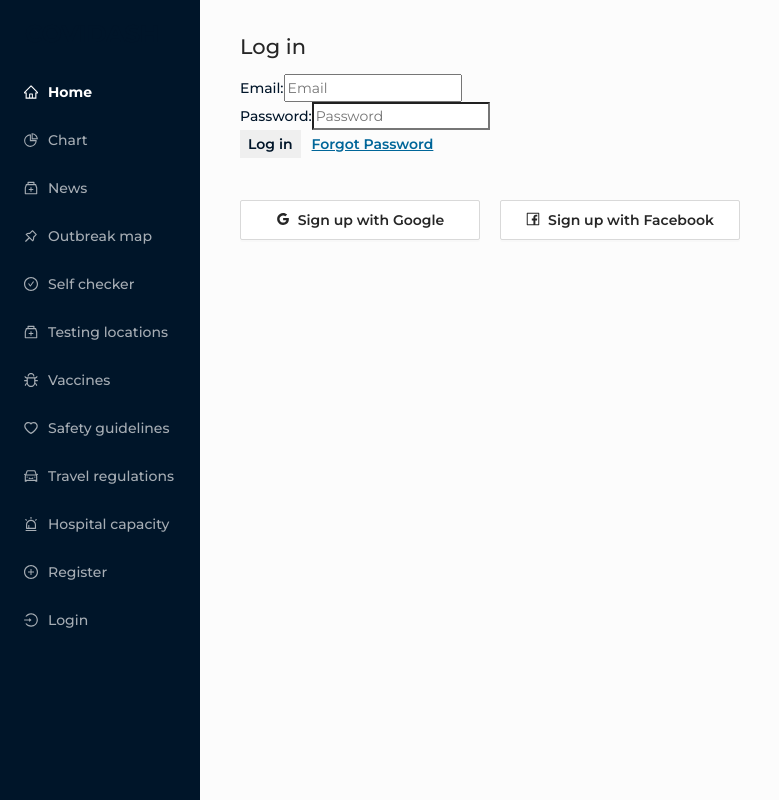
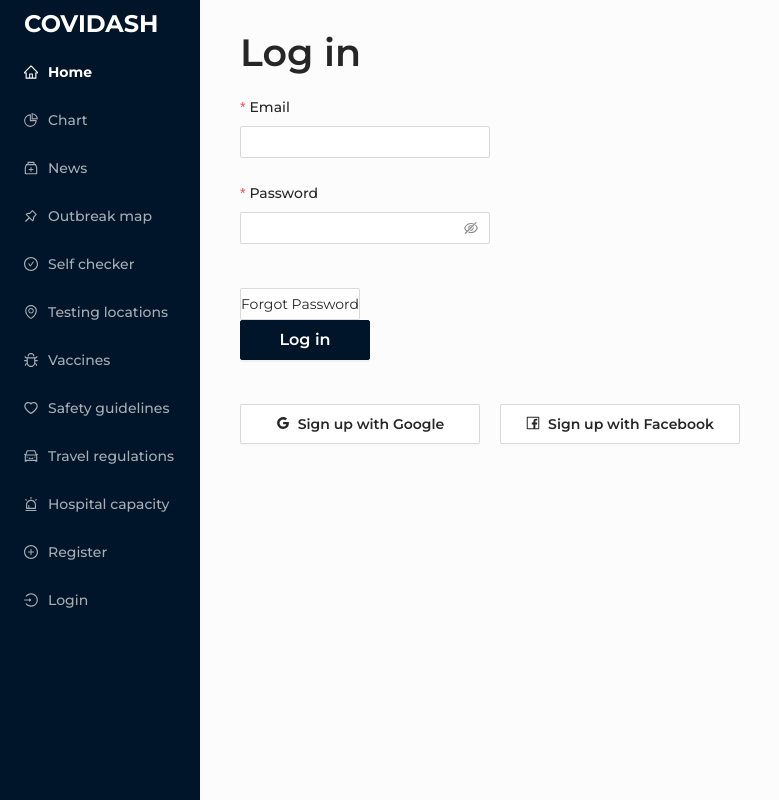
Before and after one commit to irfanShaikh4421/COVIDASH, a React (Create React App) app in the folder client/: page /login in a window 1280 px wide. Shown: the whole page, without its empty margins (0-779 px from the left). Built offline with nearby package versions, Linux system fonts and the light colour scheme; no server answers.

Commit message:
changed logo color, updated forgot pass button

```diff
--- a/client/src/components/Navigation.js
+++ b/client/src/components/Navigation.js
@@ -17,8 +17,8 @@ import {
 	HomeOutlined,
 	CheckCircleOutlined,
 	LoginOutlined,
-	LogoutOutlined,
 	PlusCircleOutlined,
+	EnvironmentOutlined,
 } from '@ant-design/icons';
 
 const { Sider } = Layout;
@@ -37,10 +37,10 @@ const Navigation = () => {
 						left: 0,
 					}}
 				>
-					<div className="logo">
-						<p>COVIDASH</p>
-					</div>{' '}
 					<Menu theme="dark" defaultSelectedKeys={['1']} mode="inline">
+						<Menu.Item key="1" className="logo">
+							<Link to="/">COVIDASH</Link>
+						</Menu.Item>
 						<Menu.Item key="1" icon={<HomeOutlined />}>
 							<Link to="/">Home</Link>
 						</Menu.Item>
@@ -56,7 +56,7 @@ const Navigation = () => {
 						<Menu.Item key="5" icon={<CheckCircleOutlined />}>
 							<Link to="/symptoms">Self checker</Link>
 						</Menu.Item>
-						<Menu.Item key="6" icon={<MedicineBoxOutlined />}>
+						<Menu.Item key="6" icon={<EnvironmentOutlined />}>
 							<Link to="/testing">Testing locations</Link>
 						</Menu.Item>
 						<Menu.Item key="7" icon={<BugOutlined />}>
@@ -94,10 +94,10 @@ const Navigation = () => {
 						left: 0,
 					}}
 				>
-					<div className="logo">
-						<p>COVIDASH</p>
-					</div>{' '}
 					<Menu theme="dark" defaultSelectedKeys={['1']} mode="inline">
+						<Menu.Item key="1" className="logo">
+							<Link to="/">COVIDASH</Link>
+						</Menu.Item>
 						<Menu.Item key="1" icon={<HomeOutlined />}>
 							<Link to="/">Home</Link>
 						</Menu.Item>
@@ -113,7 +113,7 @@ const Navigation = () => {
 						<Menu.Item key="5" icon={<CheckCircleOutlined />}>
 							<Link to="/symptoms">Self checker</Link>
 						</Menu.Item>
-						<Menu.Item key="6" icon={<MedicineBoxOutlined />}>
+						<Menu.Item key="6" icon={<EnvironmentOutlined />}>
 							<Link to="/testing">Testing locations</Link>
 						</Menu.Item>
 						<Menu.Item key="7" icon={<BugOutlined />}>
@@ -128,10 +128,10 @@ const Navigation = () => {
 						<Menu.Item key="10" icon={<AlertOutlined />}>
 							<Link to="/bed-utilization">Hospital capacity</Link>
 						</Menu.Item>
-						<Menu.Item key="11" icon={<PlusCircleOutlined />}>
+						<Menu.Item key="12" icon={<PlusCircleOutlined />}>
 							<Link to="/signup">Register</Link>
 						</Menu.Item>
-						<Menu.Item key="12" icon={<LoginOutlined />}>
+						<Menu.Item key="11" icon={<LoginOutlined />}>
 							<Link to="/login">Login</Link>
 						</Menu.Item>
 					</Menu>
--- a/client/src/components/SignIn.js
+++ b/client/src/components/SignIn.js
@@ -7,9 +7,12 @@ import {
 	doPasswordReset,
 } from '../firebase/FirebaseFunctions';
 import '../App.css';
+import { Typography, Form, Input, Button } from 'antd';
 
 function SignIn() {
 	const { currentUser } = useContext(AuthContext);
+
+	const { Title } = Typography;
 
 	const handleLogin = async (event) => {
 		event.preventDefault();
@@ -32,7 +35,7 @@ function SignIn() {
 			alert('Password reset email was sent.');
 		} else {
 			alert(
-				'Please enter an email address below before you click the forgot password link!'
+				'Please enter an email address in the form before you click the forgot password link.'
 			);
 		}
 	};
@@ -41,43 +44,40 @@ function SignIn() {
 		return <Redirect to="/" />;
 	}
 
+	const layout = {
+		labelCol: { span: 4 },
+		wrapperCol: { span: 24 },
+	};
+
 	return (
 		<div>
-			<h1>Log in</h1>
-			<form onSubmit={handleLogin}>
-				<div className="form-group">
-					<label>
-						Email:
-						<input
-							className="form-control"
-							name="email"
-							id="email"
-							type="email"
-							placeholder="Email"
-							required
-						/>
-					</label>
-				</div>
-				<div className="form-group">
-					<label>
-						Password:
-						<input
-							className="form-control"
-							name="password"
-							type="password"
-							placeholder="Password"
-							required
-						/>
-					</label>
-				</div>
-				<button type="submit">Log in</button>
-
-				<button className="forgotPassword" onClick={passwordReset}>
+			<Title>Log in</Title>
+			<Form {...layout} name="login" onFinish={handleLogin} layout={'vertical'}>
+				<Form.Item
+					label="Email"
+					name="email"
+					rules={[{ required: true, message: 'Please input your email.' }]}
+					placeholder="john@doe.com"
+				>
+					<Input id="email" className="form-label" />
+				</Form.Item>
+				<Form.Item
+					label="Password"
+					name="password"
+					id="password"
+					rules={[{ required: true, message: 'Please input your password.' }]}
+				>
+					<Input.Password />
+				</Form.Item>
+				<Button href="" className="forgot-pass" onClick={passwordReset}>
 					Forgot Password
-				</button>
-			</form>
-
-			<br />
+				</Button>
+				<Form.Item>
+					<Button type="primary" htmlType="submit" className="signup-btn">
+						Log in
+					</Button>
+				</Form.Item>
+			</Form>
 			<SocialSignIn />
 		</div>
 	);
```
